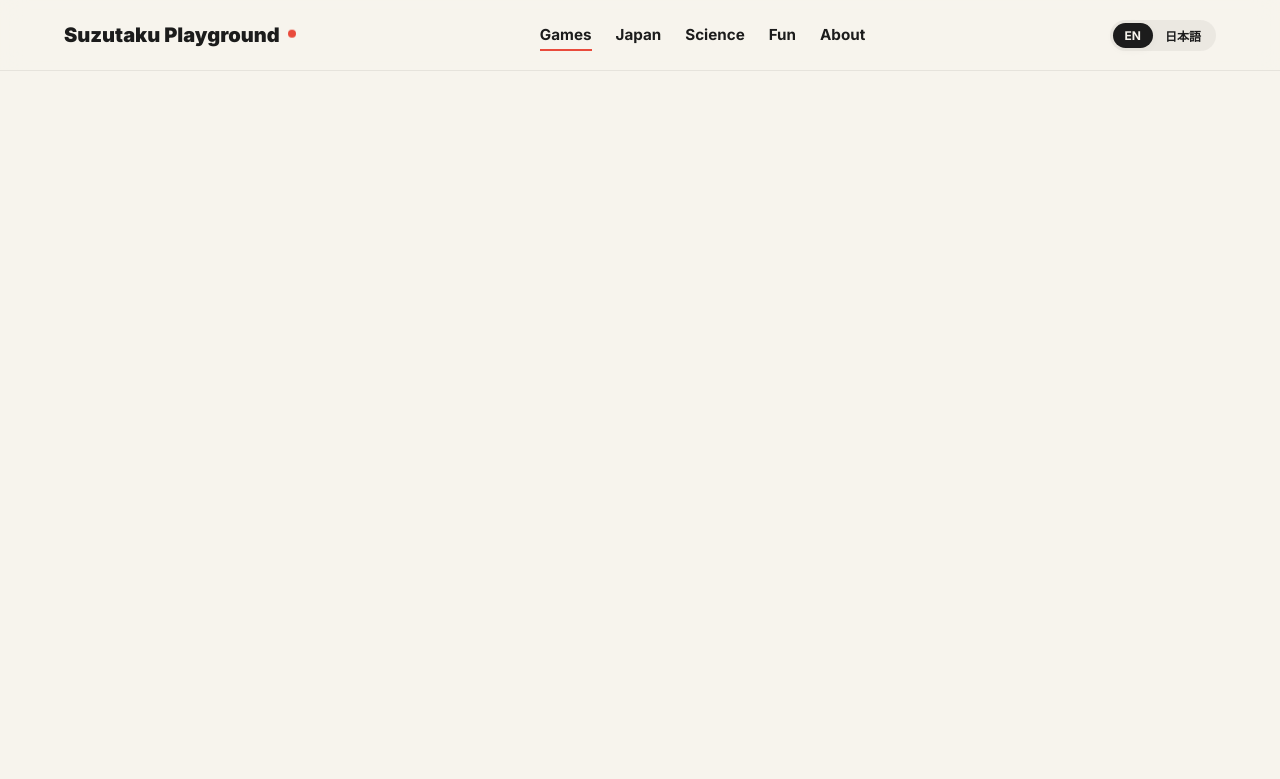
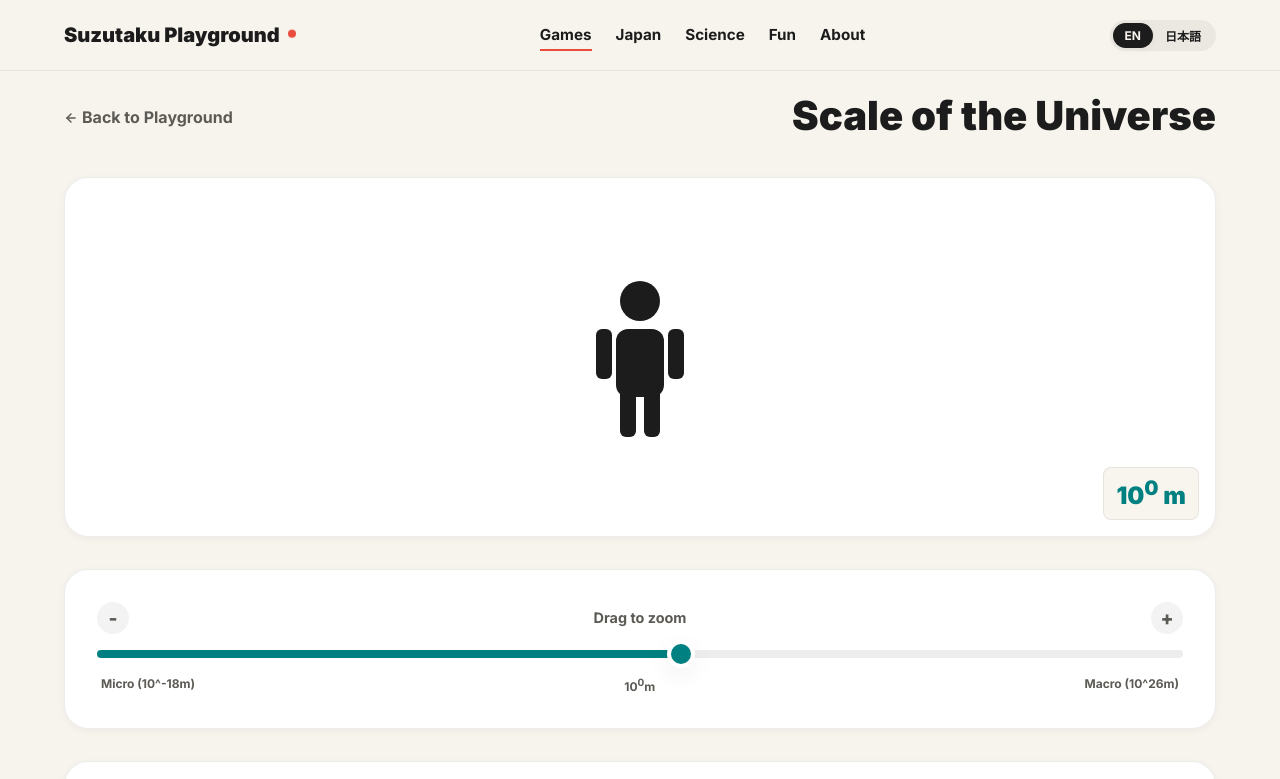
Before and after one commit to suzutaku6311-eng/suzutaku-playground, a React (Vite) app: page /games/universe-scale in a window 1280 px wide. Shown: the top 779 px of the page. Built offline with nearby package versions, Linux system fonts and the light colour scheme.

Commit message:
debug: remove page-wrapper-anim

```diff
--- a/src/games/infiniteButton/InfiniteButton.tsx
+++ b/src/games/infiniteButton/InfiniteButton.tsx
@@ -171,7 +171,7 @@ export const InfiniteButton: React.FC = () => {
   const nextGame = games.find(g => g.id === 'konbini-1000');
 
   return (
-    <div className="container button-game-container page-wrapper-anim">
+    <div className="container button-game-container ">
       <div className="universe-header">
         <Link to="/" className="back-btn">
           <svg width="14" height="14" viewBox="0 0 24 24" fill="none" stroke="currentColor" strokeWidth="2.5" strokeLinecap="round" strokeLinejoin="round">
--- a/src/games/universeScale/UniverseGame.tsx
+++ b/src/games/universeScale/UniverseGame.tsx
@@ -43,7 +43,7 @@ export const UniverseGame: React.FC = () => {
   const sliderPercentage = (currentIndex / (universeObjects.length - 1)) * 100;
 
   return (
-    <div className="container universe-game-container page-wrapper-anim">
+    <div className="container universe-game-container ">
       <div className="universe-header">
         <Link to="/" className="back-btn">
           <svg width="14" height="14" viewBox="0 0 24 24" fill="none" stroke="currentColor" strokeWidth="2.5" strokeLinecap="round" strokeLinejoin="round">
```
